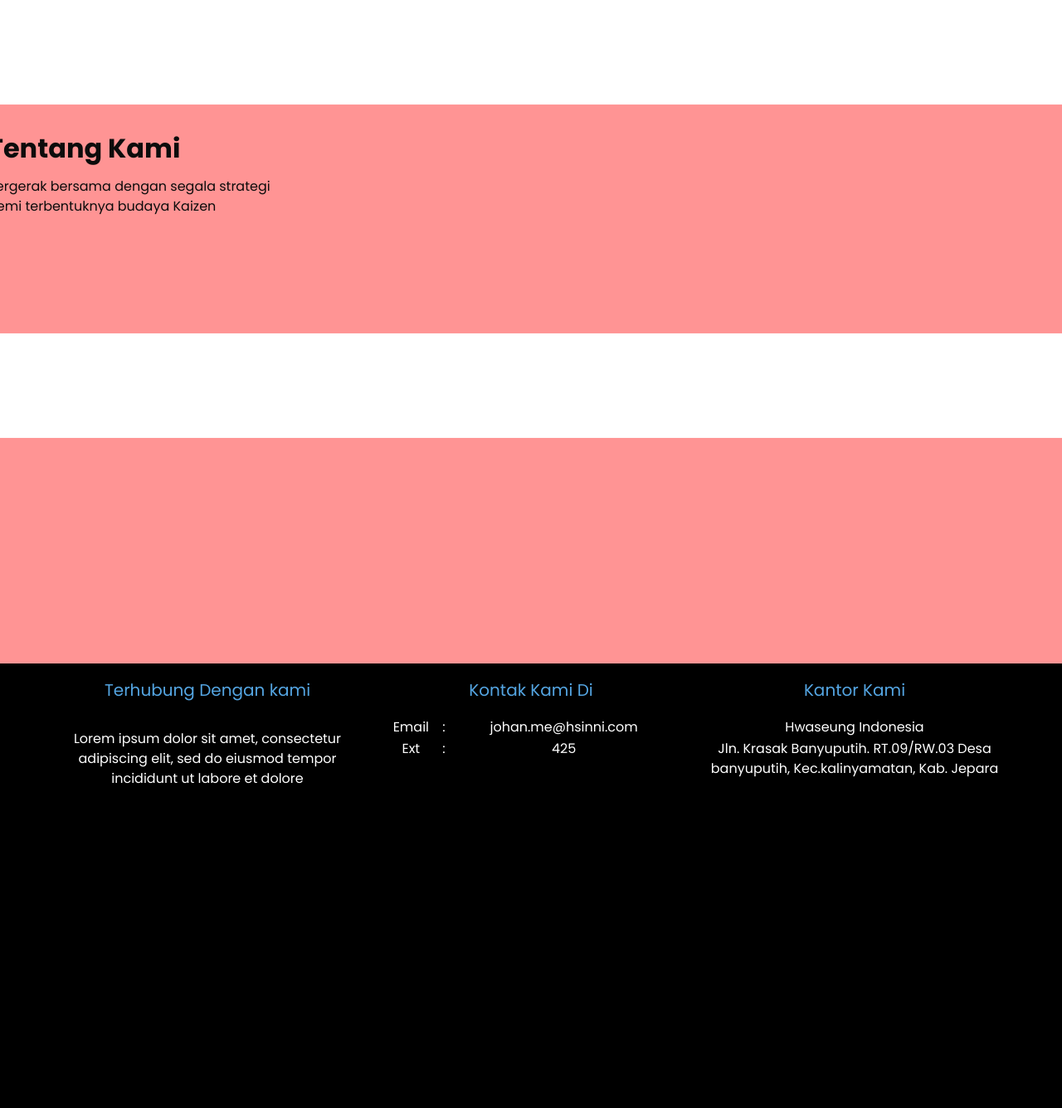
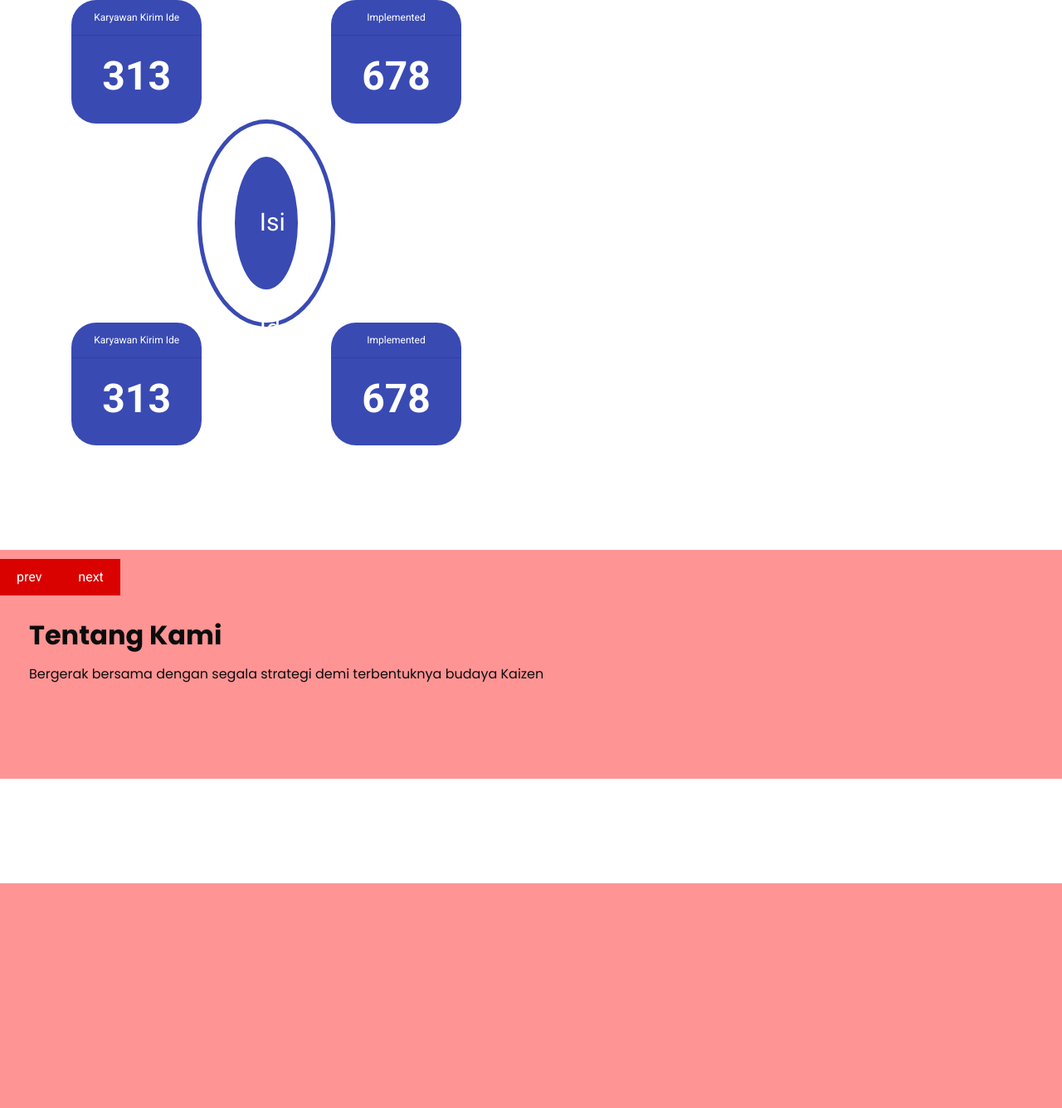
Before and after one commit to lutfiarani/kaizen__, a CodeIgniter app: page /database/ in a window 1280 px wide. Shown: the part 70-1406 px from the top of the page at 83% size. Run offline with CodeIgniter, Linux system fonts and the light colour scheme; data that the repository does not hold is empty; some libraries are stand-ins or nearby versions.

Commit message:
'fixBugTentangKami'

```diff
--- a/application/controllers/C_kaizen.php
+++ b/application/controllers/C_kaizen.php
@@ -42,9 +42,9 @@ class C_kaizen extends CI_Controller {
 		$data['kaizen_story'] 		= $this->M_kaizen_admin->kaizen_story();
 		$data['gedung']  			= $this->M_kaizen->gedung();
 		$this->load->view('header');
-		// $this->load->view('beranda/isi', $data);
+		$this->load->view('beranda/isi', $data);
         $this->load->view('beranda/tentang_kami', $data); //sudah
-		// $this->load->view('beranda/aktivitas_kaizen', $data);//sudah
+		// $this->load->view('beranda/aktivitas_kaizen', $data); //sudah
 		// $this->load->view('beranda/kaizen_story', $data); //sudah
 		// $this->load->view('beranda/hadiah2', $hadiah);
 		// $this->load->view('beranda/isi_ide', $data);
--- a/application/views/beranda/tentang_kami.php
+++ b/application/views/beranda/tentang_kami.php
@@ -5,7 +5,7 @@
         <!-- <div class="col-md-3"> -->
           <div class="box">
 
-            <div class="detail-box" style="margin-top: 115px;">
+            <div class="detail-box" style="margin-top: 115px; padding:50px">
               <h2>
                 <b>Tentang Kami</b>
               </h2>
@@ -21,7 +21,7 @@
         <?php
             for($i=0; $i<count($tentang_kami); $i++){
                 $potongan = substr($tentang_kami[$i]['IMG_DESC'], 0, 25);
-                echo '<div class="col-md-3 border-info" style="border-color: #ff9494 !important ; background:white; padding: 5px; ">
+                echo '<div class="col-md-2 border-info" style="border-color: #ff9494 !important ; background:white; padding: 5px; ">
                 <div class="box" style="margin-top:0px; border:1px solid; width=370px; margin-top: 115px;">
                   <div class="img-box">
                     <img src="';
--- a/template/css/style.css
+++ b/template/css/style.css
@@ -519,7 +519,7 @@ a:focus {
 
 .news_section .box {
   margin-top: 45px;
-  width : 380px;
+  /* width : 380px; */
   /* padding  : 10px; */
   /* height: 75vh; */
   height : 450px;
```
